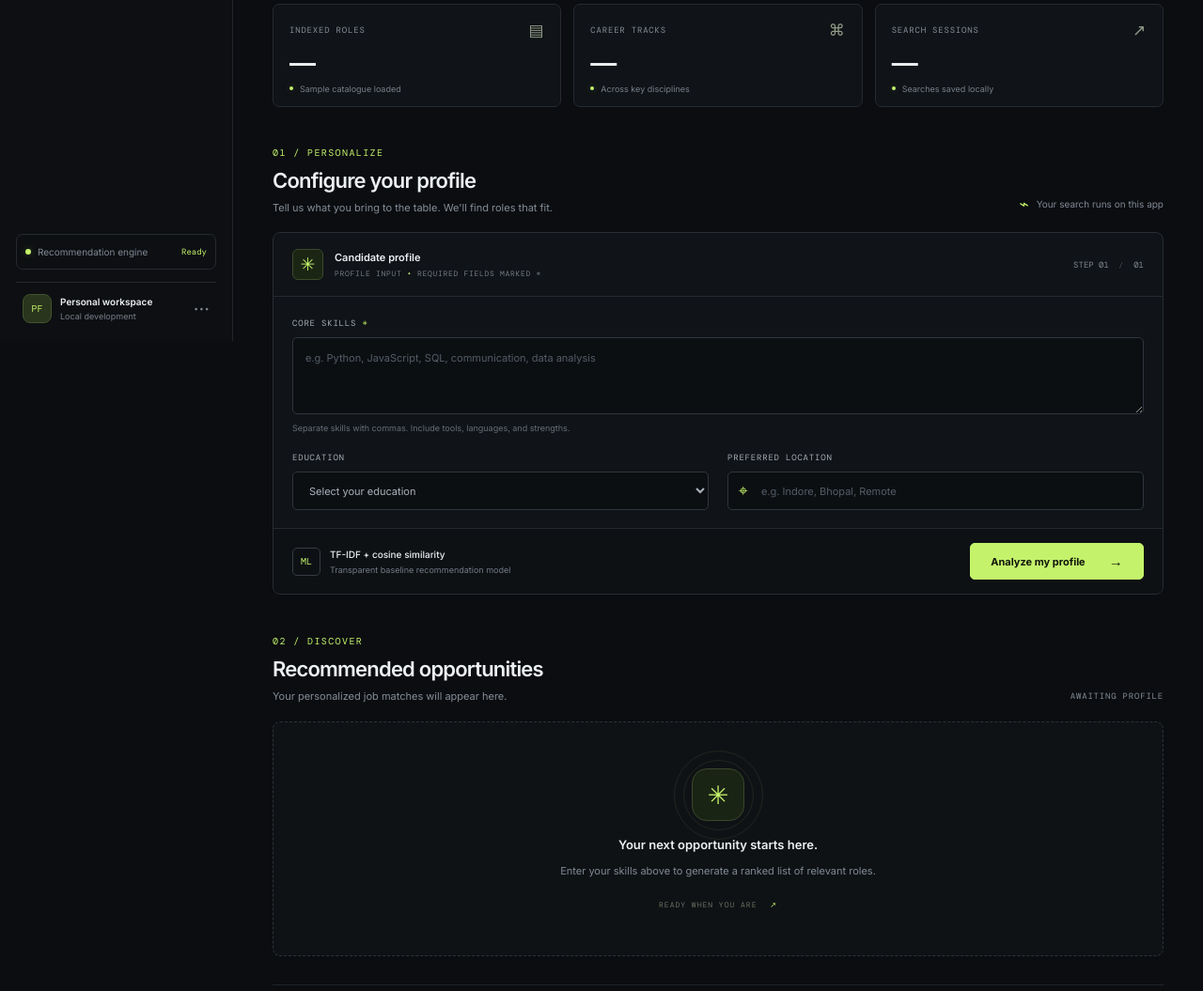
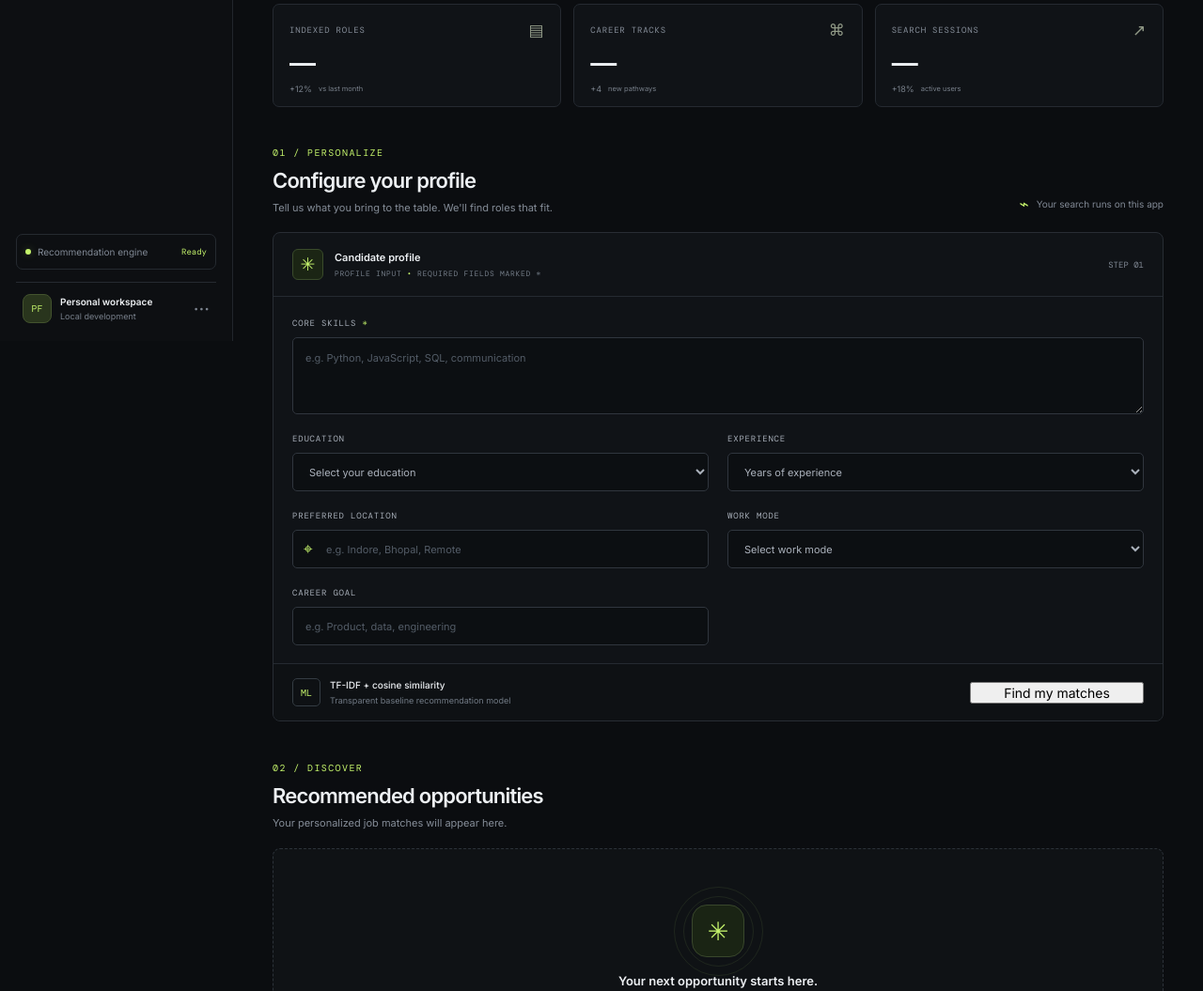
Before and after one commit to vinodjatre1983-maker/Ai-job-recommendation-, a plain HTML site: page index.html in a window 1280 px wide. Shown: the part 437-1492 px from the top of the page at 94% size. Drawn offline with nearby package versions, Linux system fonts and the light colour scheme; a script that the page names is missing.

Commit message:
Update index.html to the latest UI version

```diff
--- a/index.html
+++ b/index.html
@@ -55,9 +55,9 @@
         </section>
 
         <section class="stats-grid" aria-label="Platform statistics">
-          <div class="stat-card"><div class="stat-top"><span>INDEXED ROLES</span><span class="stat-icon">▤</span></div><div class="stat-number" id="jobsStat">—</div><div class="stat-foot"><span class="tiny-dot"></span> Sample catalogue loaded</div></div>
-          <div class="stat-card"><div class="stat-top"><span>CAREER TRACKS</span><span class="stat-icon">⌘</span></div><div class="stat-number" id="categoriesStat">—</div><div class="stat-foot"><span class="tiny-dot"></span> Across key disciplines</div></div>
-          <div class="stat-card"><div class="stat-top"><span>SEARCH SESSIONS</span><span class="stat-icon">↗</span></div><div class="stat-number" id="searchesStat">—</div><div class="stat-foot"><span class="tiny-dot"></span> Searches saved locally</div></div>
+          <div class="stat-card"><div class="stat-top"><span>INDEXED ROLES</span><span class="stat-icon">▤</span></div><div class="stat-number" id="jobsStat">—</div><div class="stat-foot"><span class="stat-trend up">+12%</span><small>vs last month</small></div></div>
+          <div class="stat-card"><div class="stat-top"><span>CAREER TRACKS</span><span class="stat-icon">⌘</span></div><div class="stat-number" id="categoriesStat">—</div><div class="stat-foot"><span class="stat-trend up">+4</span><small>new pathways</small></div></div>
+          <div class="stat-card"><div class="stat-top"><span>SEARCH SESSIONS</span><span class="stat-icon">↗</span></div><div class="stat-number" id="searchesStat">—</div><div class="stat-foot"><span class="stat-trend up">+18%</span><small>active users</small></div></div>
         </section>
 
         <section class="matcher-section" id="matcher">
@@ -66,21 +66,24 @@
             <div class="private-note"><span>⌁</span> Your search runs on this app</div>
           </div>
           <form id="recommendForm" class="profile-panel">
-            <div class="panel-top"><div class="panel-symbol">✳</div><div><strong>Candidate profile</strong><span>PROFILE INPUT <i>•</i> REQUIRED FIELDS MARKED *</span></div><div class="panel-step">STEP 01 <span>/</span> 01</div></div>
+            <div class="panel-top"><div class="panel-symbol">✳</div><div><strong>Candidate profile</strong><span>PROFILE INPUT <i>•</i> REQUIRED FIELDS MARKED *</span></div><div class="panel-step">STEP 01</div></div>
             <div class="form-grid">
-              <label class="field field-wide"><span class="field-label">CORE SKILLS <b>*</b></span><textarea id="skills" name="skills" rows="3" placeholder="e.g. Python, JavaScript, SQL, communication, data analysis" required></textarea><small>Separate skills with commas. Include tools, languages, and strengths.</small></label>
-              <label class="field"><span class="field-label">EDUCATION</span><select id="education" name="education"><option value="">Select your education</option><option>High School / 12th</option><option>Diploma</option><option>B.Tech / B.E.</option><option>B.Sc.</option><option>BCA</option><option>M.Tech / M.E.</option><option>MCA</option><option>Other degree</option></select></label>
+              <label class="field field-wide"><span class="field-label">CORE SKILLS <b>*</b></span><textarea id="skills" name="skills" rows="3" placeholder="e.g. Python, JavaScript, SQL, communication"></textarea></label>
+              <label class="field"><span class="field-label">EDUCATION</span><select id="education" name="education"><option value="">Select your education</option><option>High School / 12th</option><option>Diploma</option><option>Bachelor's</option><option>Master's</option><option>PhD</option></select></label>
+              <label class="field"><span class="field-label">EXPERIENCE</span><select id="experience" name="experience"><option value="">Years of experience</option><option>0-1 years</option><option>1-3 years</option><option>3-5 years</option><option>5-8 years</option><option>8+ years</option></select></label>
               <label class="field"><span class="field-label">PREFERRED LOCATION</span><div class="input-with-icon"><span>⌖</span><input id="location" name="location" placeholder="e.g. Indore, Bhopal, Remote"></div></label>
+              <label class="field"><span class="field-label">WORK MODE</span><select id="workMode" name="workMode"><option value="">Select work mode</option><option>Remote</option><option>Hybrid</option><option>On-site</option></select></label>
+              <label class="field"><span class="field-label">CAREER GOAL</span><input id="careerGoal" name="careerGoal" placeholder="e.g. Product, data, engineering"></label>
             </div>
-            <div class="form-footer"><div class="model-note"><span class="model-badge">ML</span><span><strong>TF-IDF + cosine similarity</strong><small>Transparent baseline recommendation model</small></span></div><button type="submit" class="primary-button submit-button" id="submitButton">Analyze my profile <span>→</span></button></div>
+            <div class="form-footer"><div class="model-note"><span class="model-badge">ML</span><span><strong>TF-IDF + cosine similarity</strong><small>Transparent baseline recommendation model</small></span></div><button type="submit" class="submit-button">Find my matches</button></div>
             <div id="formMessage" class="form-message" role="status"></div>
           </form>
         </section>
 
         <section class="results-section" id="results">
-          <div class="section-heading results-heading"><div><div class="section-kicker">02 / DISCOVER</div><h2>Recommended opportunities</h2><p id="resultsSubtitle">Your personalized job matches will appear here.</p></div><div class="result-count" id="resultCount">AWAITING PROFILE</div></div>
+          <div class="section-heading results-heading"><div><div class="section-kicker">02 / DISCOVER</div><h2>Recommended opportunities</h2><p id="resultsSubtitle">Your personalized job matches will appear here.</p></div></div>
           <div id="resultsGrid" class="results-grid">
-            <div class="empty-state"><div class="empty-graphic"><span>✳</span><i></i><b></b></div><strong>Your next opportunity starts here.</strong><p>Enter your skills above to generate a ranked list of relevant roles.</p><span class="empty-caption">READY WHEN YOU ARE <span>↗</span></span></div>
+            <div class="empty-state"><div class="empty-graphic"><span>✳</span><i></i><b></b></div><strong>Your next opportunity starts here.</strong><p>Enter your skills above to generate a ranked list of opportunities.</p></div>
           </div>
         </section>
         <footer class="footer"><span>PATHFINDER.AI <span class="footer-dot">/</span> CAREER INTELLIGENCE</span><span>BUILT FOR THE NEXT STEP <span class="footer-star">✳</span></span></footer>
```
